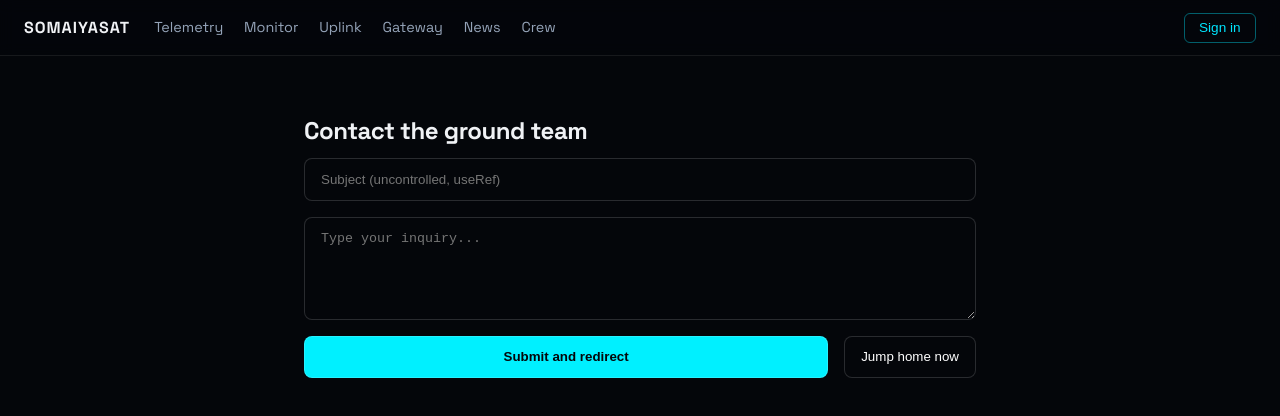
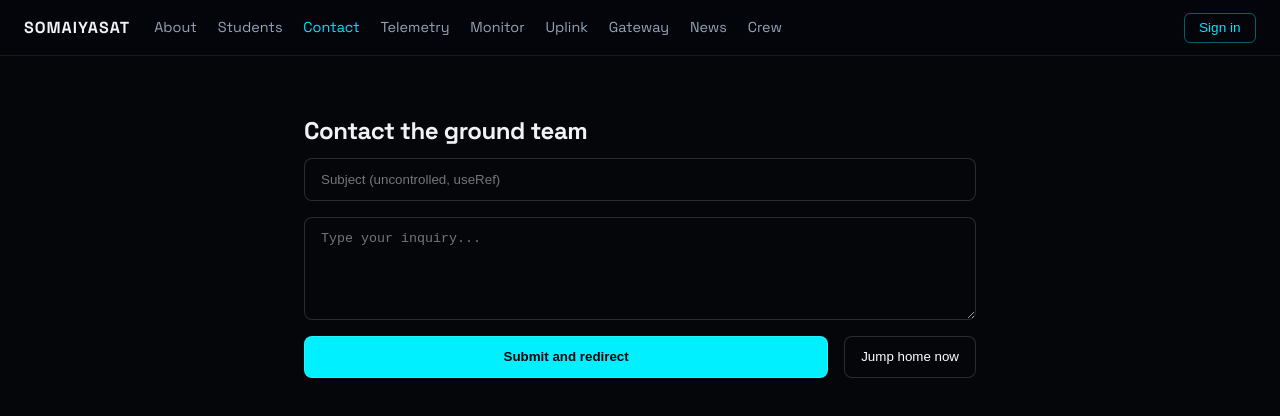
Before and after one commit to dhruv4740/wp2lab, a React (Vite) app: page /experiments/contact in a window 1280 px wide. Shown: the top 416 px of the page. Built offline with nearby package versions, Linux system fonts and the light colour scheme; no server answers.

Commit message:
fix: add About, Students and Contact links to the navbar

```diff
--- a/src/shared/Navbar.jsx
+++ b/src/shared/Navbar.jsx
@@ -5,6 +5,9 @@ import { useAuth } from '../exp3-forms/AuthContext';
 import { Menu, X } from 'lucide-react';
 
 const LINKS = [
+  { to: '/about', label: 'About' },
+  { to: '/students', label: 'Students' },
+  { to: '/experiments/contact', label: 'Contact' },
   { to: '/telemetry', label: 'Telemetry' },
   { to: '/monitor', label: 'Monitor' },
   { to: '/uplink', label: 'Uplink' },
```
